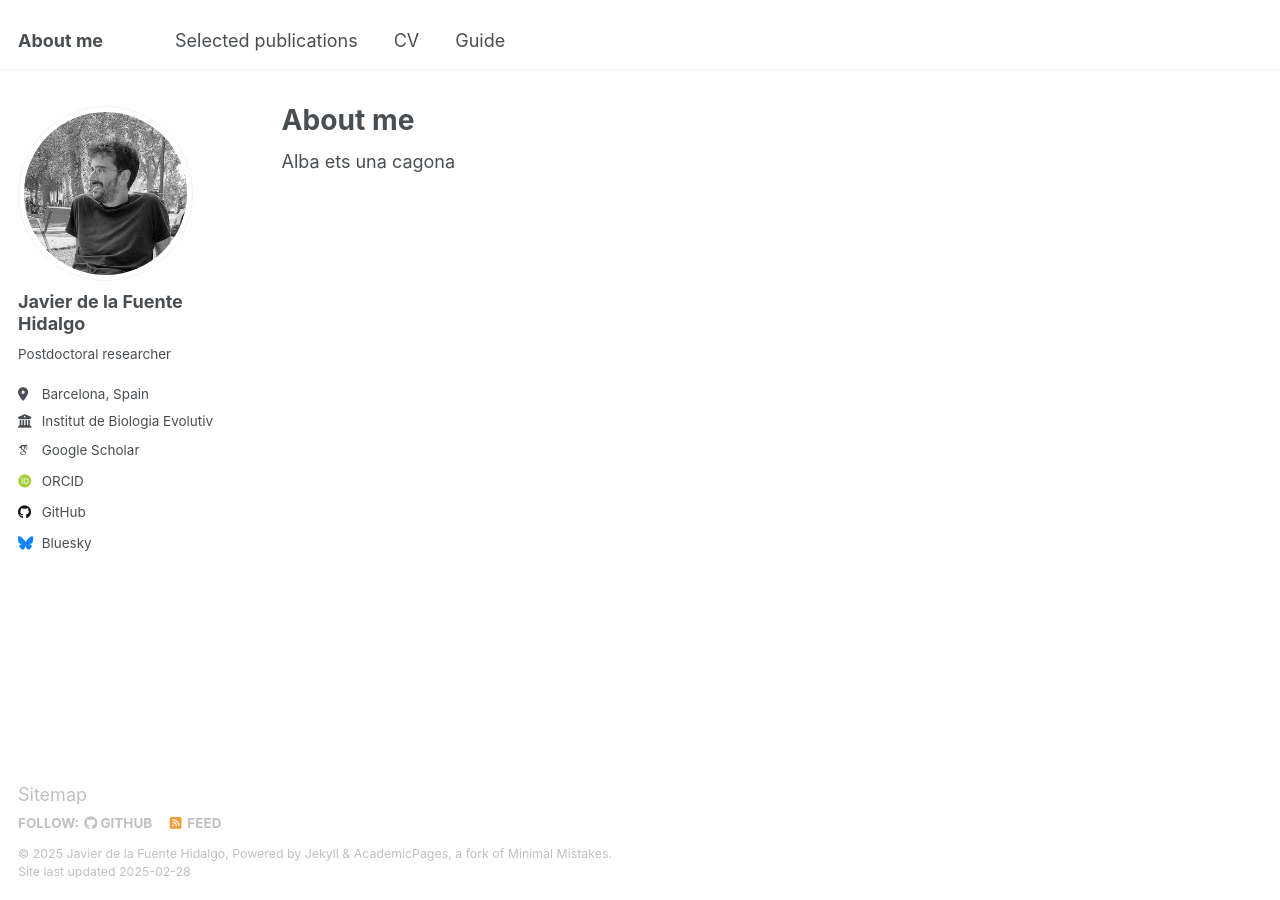
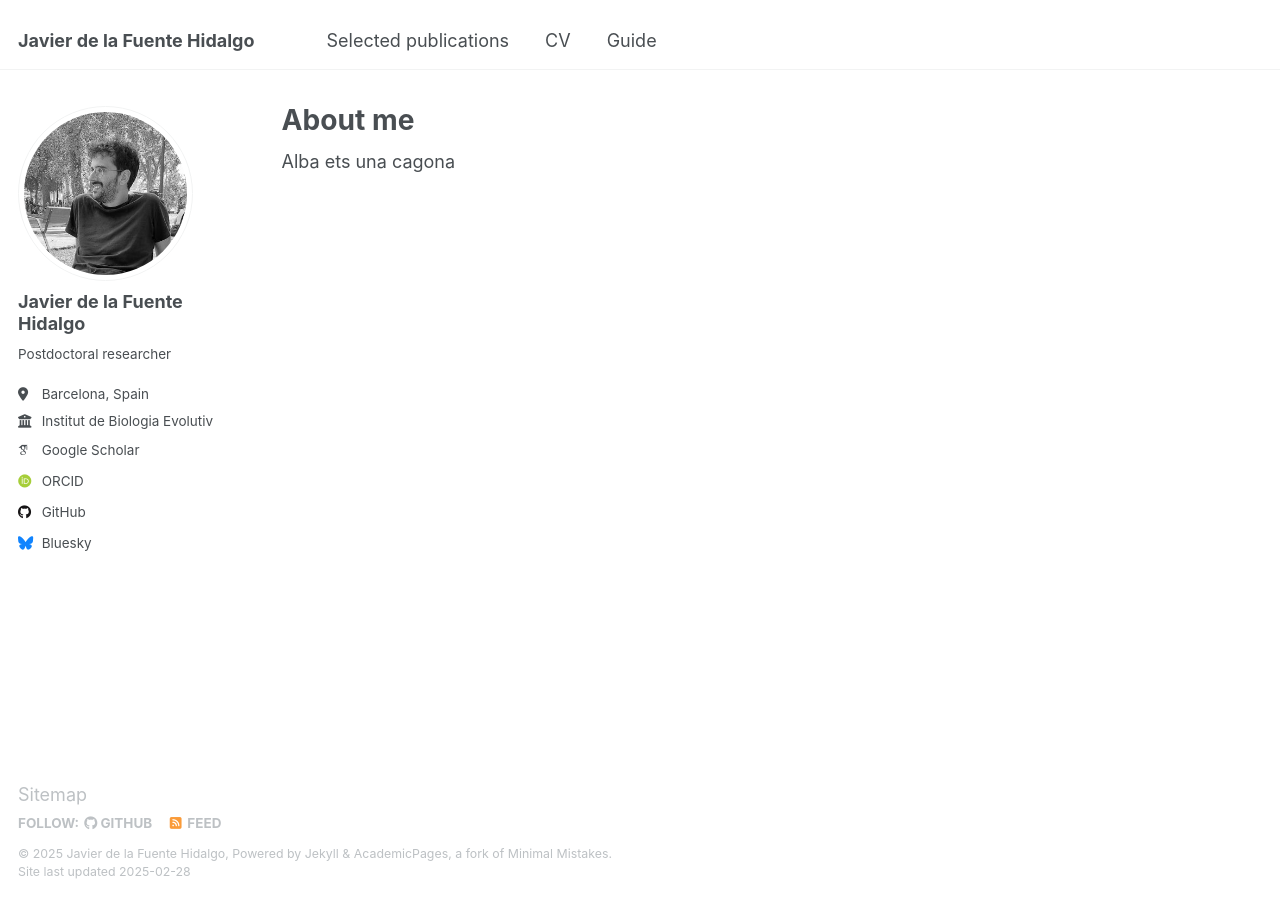
Before and after one commit to DelaFuenteJavier/delafuentejavier.github.io, a Jekyll site: the page built from _pages/about.md, in a window 1280 px wide. Built offline with Jekyll 4.4.1, drawn with Linux system fonts in a browser that asks for light colours; some web fonts are replaced.

Commit message:
Update _config.yml

```diff
--- a/_config.yml
+++ b/_config.yml
@@ -9,7 +9,7 @@
 # Basic Site Settings
 locale                   : "en-US"
 site_theme               : "default"
-title                    : "About me"
+title                    : "Javier de la Fuente Hidalgo"
 title_separator          : "-"
 name                     : &name "Javier de la Fuente Hidalgo"
 description              : &description "Postdocotral researcher"
```
